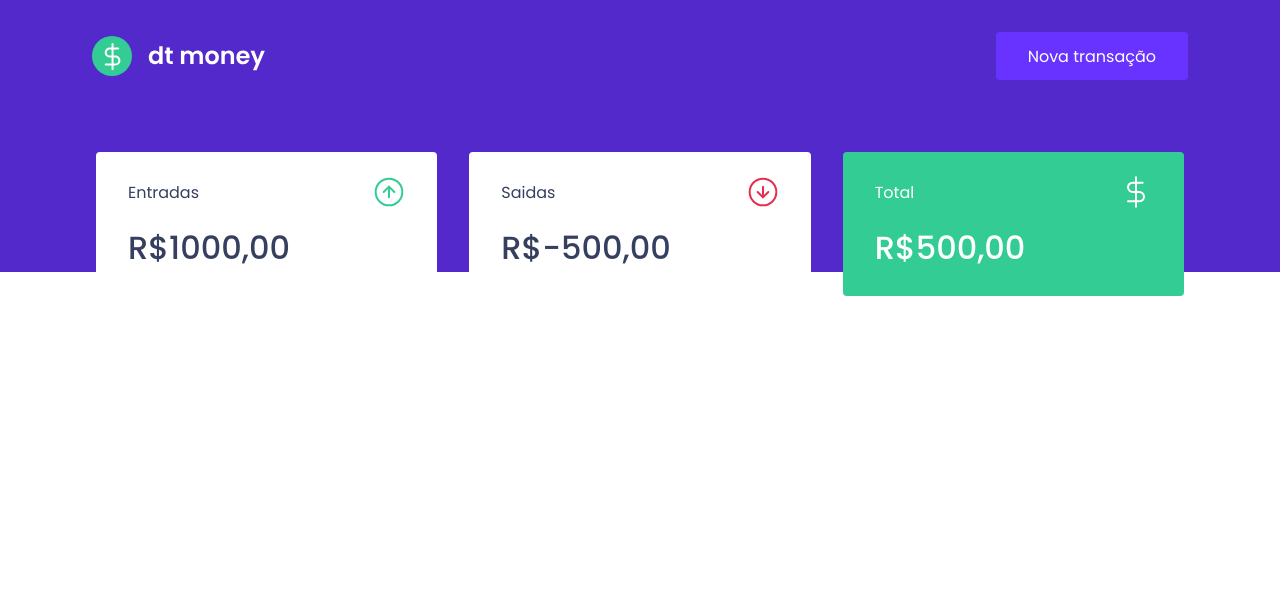
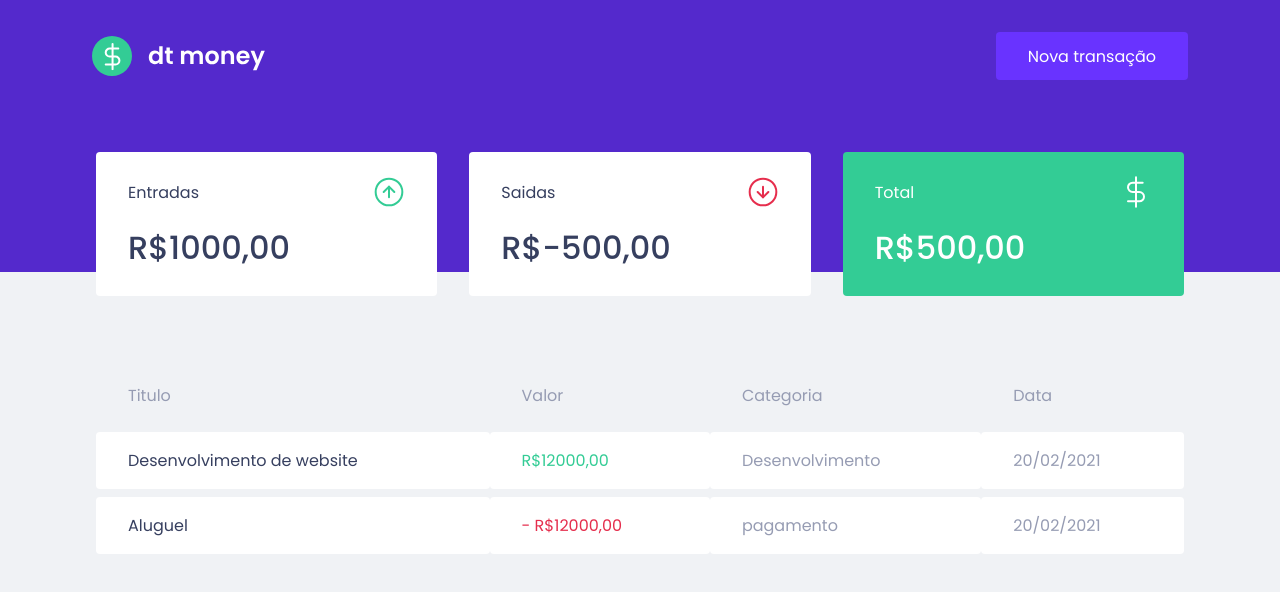
Before and after one commit to EvertonCarvalho1/dtmoney, a React (Create React App) app: page / in a window 1280 px wide. Shown: the top 592 px of the page. Built offline with nearby package versions, Linux system fonts and the light colour scheme.

Commit message:
✨ Componente: TransactionsTable

```diff
--- a/src/components/Dashboard/index.tsx
+++ b/src/components/Dashboard/index.tsx
@@ -1,10 +1,12 @@
 import { Summary } from "../Summary";
+import { TransactionTable } from "../TransactionsTable";
 import { Container } from "./styles";
 
 export function Dashboard (){
     return (
        <Container>
            <Summary/>
+           <TransactionTable/>
        </Container>
     )
 }
--- /dev/null
+++ b/src/components/TransactionsTable/index.jsx
@@ -0,0 +1,50 @@
+import { Container } from "./styles";
+
+export function TransactionTable(){
+    return(
+        <Container>
+            <table>
+                <thead>
+                    <tr>
+                        <th>Titulo</th>
+                        <th>Valor</th>
+                        <th>Categoria</th>
+                        <th>Data</th>
+                    </tr>
+                </thead>
+
+                <tbody>
+                        <tr>
+                            <td>
+                                Desenvolvimento de website
+                            </td>
+                            <td className="deposit">
+                                R$12000,00
+                            </td>
+                            <td>
+                                Desenvolvimento
+                            </td>
+                            <td>
+                                20/02/2021
+                            </td>
+                        </tr>
+                        <tr>
+                            <td>
+                                Aluguel
+                            </td>
+                            <td className="withdraw">
+                                - R$12000,00
+                            </td>
+                            <td>
+                                pagamento
+                            </td>
+                            <td>
+                                20/02/2021
+                            </td>
+                        </tr>
+
+                    </tbody>
+            </table>
+        </Container>
+    )
+}
--- /dev/null
+++ b/src/components/TransactionsTable/styles.ts
@@ -0,0 +1,36 @@
+import styled from "styled-components";
+
+export const Container = styled.div`
+    margin-top: 4rem;
+    table {
+        width: 100%;
+        border-spacing: 0 0.5rem;
+
+        th{
+            color: var(--text-body);
+            font-weight: 400;
+            padding: 1rem 2rem;
+            text-align: left ;
+            line-height: 1.5rem;
+        }
+
+        td{
+            padding: 1rem 2rem;
+            border:0;
+            background: var(--shape);
+            color: var(--text-body);
+            border-radius: 0.25rem;
+            &:first-child{
+                color: var(--text-title);
+            }
+
+            &.deposit{
+                color: var(--green);
+            }
+            &.withdraw{
+                color: var(--red);
+            }
+        }
+    }
+
+`;
--- a/src/styles/global.ts
+++ b/src/styles/global.ts
@@ -30,7 +30,7 @@
 }
 
 body{
-    background: var(---background);
+    background: #f0f2f5;
     -webkit-font-smoothing: antialiased;
 }
 
```
